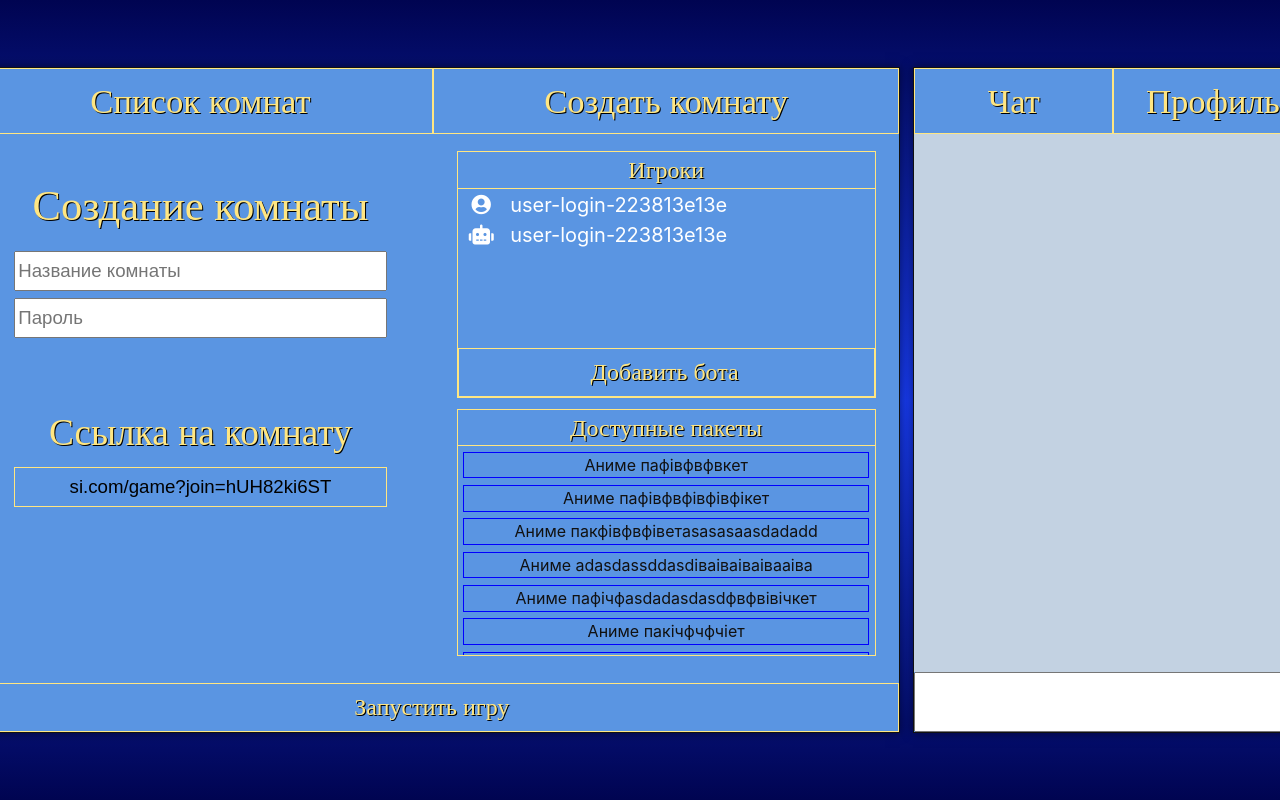
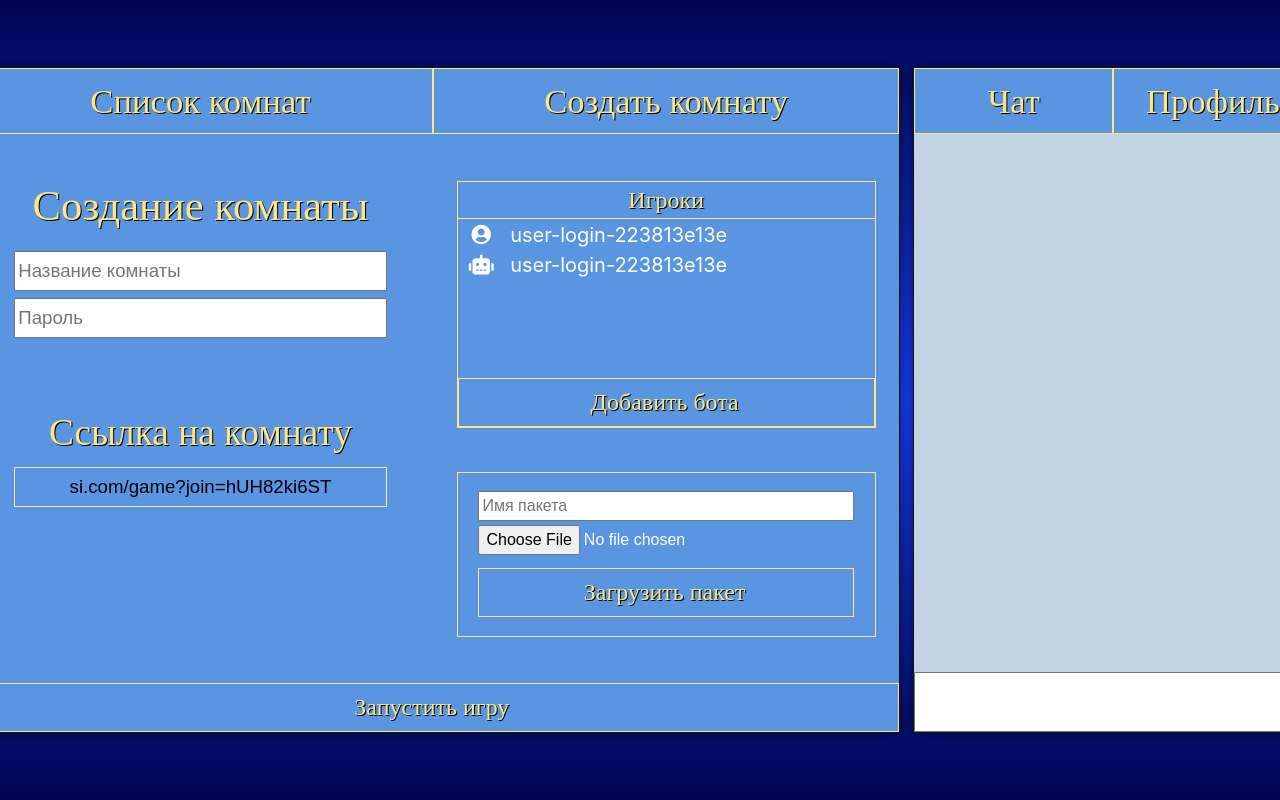
Before and after one commit to gurland/SIGame_web, a React (Create React App) app: page / in a window 1280 px wide. Both pictures are taken after a click on the element "Создать комнату". Shown: the top 800 px of the page. Built offline with nearby package versions, Linux system fonts and the light colour scheme; a web font is replaced by a local one.

Commit message:
Replace 'upload package'-me to creation menu

```diff
--- a/src/lobby/creation-menu/CreationMenu.js
+++ b/src/lobby/creation-menu/CreationMenu.js
@@ -2,7 +2,7 @@ import React, {Component} from 'react'
 
 import RoomInfo from './RoomInfo'
 import PlayersList from './PlayersList'
-import PackagesList from './PackagesList'
+import PackageUploader from './PackageUploader'
 import Button from '../../Button'
 import './CreationMenu.css'
 
@@ -16,7 +16,7 @@ export default class CreationMenu extends Component{
                     </div>
                     <div className={'menu-divider'} id={'right-divider'}>
                         <PlayersList/>
-                        <PackagesList/>
+                        <PackageUploader/>
                     </div>
                 </div>
                 <Button id={'start-game-button'} btnText={'Запустить игру'}/>
--- /dev/null
+++ b/src/lobby/creation-menu/PackageUploader.css
@@ -0,0 +1,27 @@
+
+
+#upload-package{
+    margin-top: 25pt;
+    border: #ffe682 solid 1pt;
+
+    width: 90%;
+    height: 30%;
+}
+
+#upload-package #package-info{
+    width: 90%;
+
+    display: flex;
+    justify-content: flex-start;
+    align-items: center;
+    flex-direction: column;
+}
+
+#package-info input{
+    width: 100%;
+    margin-bottom: 3pt;
+}
+
+#upload-package-btn{
+    margin-top: 7pt;
+}
--- /dev/null
+++ b/src/lobby/creation-menu/PackageUploader.js
@@ -0,0 +1,36 @@
+import React, {Component} from 'react'
+
+import Package from './Package'
+import './PackageUploader.css'
+import Button from "../../Button";
+
+export default class PackageUploader extends Component{
+    constructor(props) {
+        super(props);
+
+        this.state = {
+            selectedPackageId: 0
+
+        };
+
+        this.handlePackageClick = this.handlePackageClick.bind(this);
+    }
+
+    handlePackageClick(id){
+        this.setState({
+            selectedPackageId: id
+        });
+    }
+
+    render() {
+        return (
+            <form action="" className={'profile-element'} id={'upload-package'}>
+                <div id={'package-info'}>
+                    <input type="text" id={'package-name'} placeholder={'Имя пакета'}/>
+                    <input type="file" id={'choose-file'} accept={'.siq'}/>
+                </div>
+                <Button btnClass={'form-element'} btnId={'upload-package-btn'} btnText={'Загрузить пакет'}/>
+            </form>
+        );
+    }
+}
--- a/src/lobby/creation-menu/PackagesList.css
+++ /dev/null
@@ -1,47 +0,0 @@
-#package-list-block{
-    width: 90%;
-    height: 45%;
-
-    border: #ffe682 solid 1pt;
-    overflow: auto;
-    margin-bottom: 8pt;
-
-    display: flex;
-    justify-content: flex-start;
-    align-items: center;
-    flex-direction: column;
-}
-
-#package-list-block .section-title{
-    width: 100%;
-    height: 15%;
-
-    border-bottom: #ffe682 solid 1pt;
-
-    font-family: SI, serif;
-    font-size: 18pt;
-    text-align: center;
-    color: #ffe682;
-    text-shadow: 1px 1px 0 #000;
-}
-
-#package-list-block #package-list{
-    width: 100%;
-    height: 85%;
-
-    display: flex;
-    flex-direction: column;
-    justify-content: flex-start;
-    align-items: center;
-
-    overflow: auto;
-}
-
-#package-list-block #package-list ul{
-    width: 100%;
-    height: 100%;
-
-    list-style-type: none;
-    padding: 4pt;
-    margin: 0;
-}
--- a/src/lobby/creation-menu/PackagesList.js
+++ /dev/null
@@ -1,77 +0,0 @@
-import React, {Component} from 'react'
-
-import Package from './Package'
-import './PackagesList.css'
-
-export default class PackagesList extends Component{
-    constructor(props) {
-        super(props);
-
-        this.state = {
-            selectedPackageId: 0
-
-        };
-
-        this.handlePackageClick = this.handlePackageClick.bind(this);
-    }
-
-    handlePackageClick(id){
-        this.setState({
-            selectedPackageId: id
-        });
-    }
-
-    render() {
-        return (
-            <div id={'package-list-block'}>
-                <div className={'section-title'}>
-                    <span>Доступные пакеты</span>
-                </div>
-                <div id="package-list">
-                    <ul>
-                        <Package selectedPackageId={this.state.selectedPackageId}
-                                 onPackageClick={(e) => (this.handlePackageClick(e.target.id))}
-                                 packageId={'1'}
-                                 packageName={'Аниме пафівфвфвкет'}/>
-                        <Package selectedPackageId={this.state.selectedPackageId}
-                                 onPackageClick={(e) => (this.handlePackageClick(e.target.id))}
-                                 packageId={'2'}
-                                 packageName={'Аниме пафівфвфівфівфікет'}/>
-                        <Package selectedPackageId={this.state.selectedPackageId}
-                                 onPackageClick={(e) => (this.handlePackageClick(e.target.id))}
-                                 packageId={'3'}
-                                 packageName={'Аниме пакфівфвфіветasasasaasdadadd'}/>
-                        <Package selectedPackageId={this.state.selectedPackageId}
-                                 onPackageClick={(e) => (this.handlePackageClick(e.target.id))}
-                                 packageId={'4'}
-                                 packageName={'Аниме adasdassddasdіваіваіваівааіва'}/>
-                        <Package selectedPackageId={this.state.selectedPackageId}
-                                 onPackageClick={(e) => (this.handlePackageClick(e.target.id))}
-                                 packageId={'5'}
-                                 packageName={'Аниме пафічфasdadasdasdфвфвівічкет'}/>
-                        <Package selectedPackageId={this.state.selectedPackageId}
-                                 onPackageClick={(e) => (this.handlePackageClick(e.target.id))}
-                                 packageId={'6'}
-                                 packageName={'Аниме пакічфчфчіет'}/>
-                        <Package selectedPackageId={this.state.selectedPackageId}
-                                 onPackageClick={(e) => (this.handlePackageClick(e.target.id))}
-                                 packageId={'7'}
-                                 packageName={'Аниме пакеясячсівсччт'}/>
-                        <Package selectedPackageId={this.state.selectedPackageId}
-                                 onPackageClick={(e) => (this.handlePackageClick(e.target.id))}
-                                 packageId={'8'}
-                                 packageName={'Аниме пакевфівфвфвіфвіфівт'}/>
-                        <Package selectedPackageId={this.state.selectedPackageId}
-                                 onPackageClick={(e) => (this.handlePackageClick(e.target.id))}
-                                 packageId={'9'}
-                                 packageName={'Аниме пакфіефівфівфівт'}/>
-                        <Package selectedPackageId={this.state.selectedPackageId}
-                                 onPackageClick={(e) => (this.handlePackageClick(e.target.id))}
-                                 packageId={'10'}
-                                 packageName={'Аниме пачкчфівфвфвіфет'}/>
-                    </ul>
-                </div>
-            </div>
-        );
-    }
-}
--- a/src/lobby/user-profile/UserProfile.css
+++ b/src/lobby/user-profile/UserProfile.css
@@ -51,25 +51,3 @@
 .form-element{
     width: 90%;
 }
-
-#upload-package{
-    margin-top: 25pt;
-}
-
-#upload-package #package-info{
-    width: 90%;
-
-    display: flex;
-    justify-content: flex-start;
-    align-items: center;
-    flex-direction: column;
-}
-
-#package-info input{
-    width: 100%;
-    margin-bottom: 3pt;
-}
-
-#upload-package-btn{
-    margin-top: 7pt;
-}
--- a/src/lobby/user-profile/UserProfile.js
+++ b/src/lobby/user-profile/UserProfile.js
@@ -17,13 +17,6 @@ export default class UserProfile extends Component{
                     <input className={'form-element'} id={'new-pass'} type="password" placeholder={'Новый пароль'}/>
                     <Button btnClass={'form-element'} btnId={'change-pass-btn'} btnText={'Сменить пароль'}/>
                 </form>
-                <form action="" className={'profile-element'} id={'upload-package'}>
-                    <div id={'package-info'}>
-                        <input type="text" id={'package-name'} placeholder={'Имя пакета'}/>
-                        <input type="file" id={'choose-file'} accept={'.siq'}/>
-                    </div>
-                    <Button btnClass={'form-element'} btnId={'upload-package-btn'} btnText={'Загрузить пакет'}/>
-                </form>
             </div>
         );
     }
```
